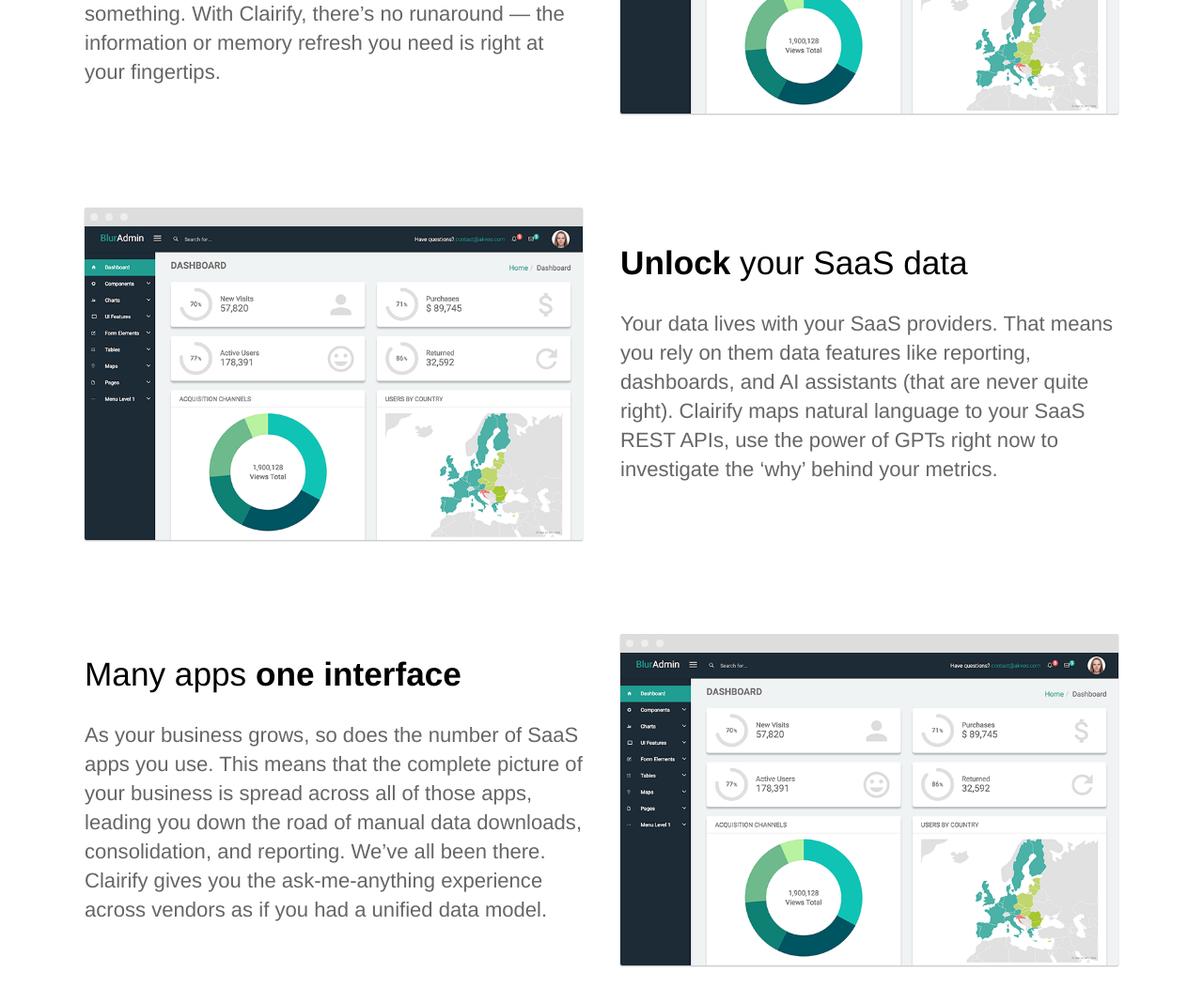
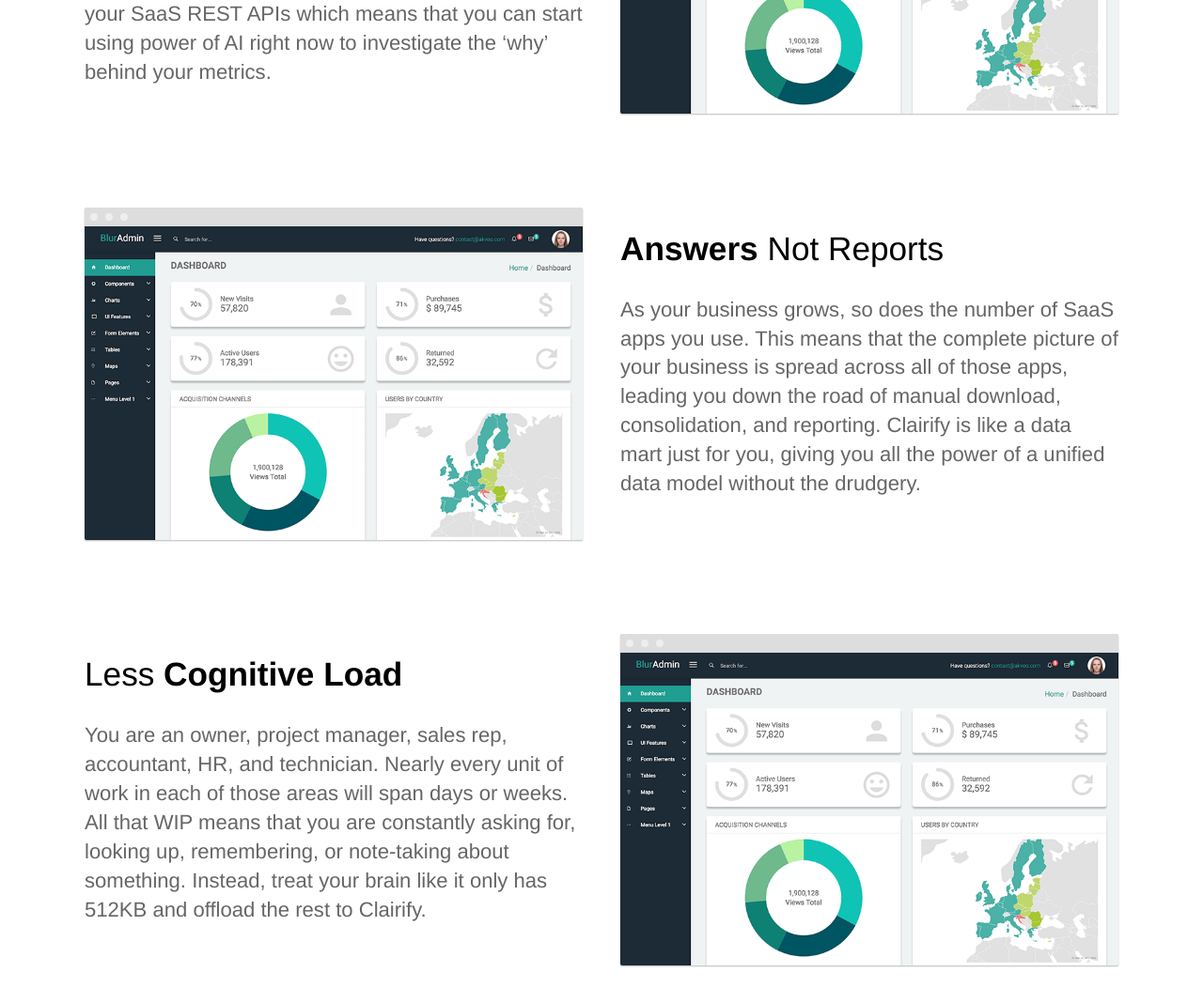
Before and after one commit to mdpatel2/mdpatel2.github.io, a Jekyll site: the page built from index.html, in a window 1280 px wide and 1400 px high, scrolled down 1270 px, cut to the strip 0-1224 px from the top of the window. Shown: the top 1068 px of the strip at 94% size. Built offline with Jekyll 4.4.1, drawn with Linux system fonts in a browser that asks for light colours; some of the changed text lies outside the part shown.

```diff
--- a/index.html
+++ b/index.html
@@ -1,5 +1,5 @@
 ---
-title: The last sales CRM you'll ever need
+title: An MSP co-pilot
 description: Track and optimize your sales team in real time
 ---
 <section class="hero">
@@ -17,8 +17,8 @@
 	<section>
 		<div class="container flex">
 			<div class="text editable">
-				<h2>Reduce <strong>cognitive load</strong></h2>
-				<p>You're an owner, project manager, sales rep, accountant, HR, and technician. Nearly every unit of work in each of those arenas spans days or weeks. All that WIP means that you are constantly asking for, looking up, remembering, or note-taking about something. With Clairify, there’s no runaround &mdash; the information or memory refresh you need is right at your fingertips.</p>
+				<h2>Unlock your <strong>SaaS data</strong></h2>
+				<p>Your data lives with the SaaS provider. That means you rely on them to make sure you can easily access and understand your data — and you rely on them to come up with cool AI features that can extract insights for you. Clairify connects natural language prompts to your SaaS REST APIs which means that you can start using power of AI right now to investigate the ‘why’ behind your metrics.</p>
 			</div>
 			<div class="image">
 				<img src="{{ site.baseurl }}/images/dashboard.png" alt="Screenshot" class="screenshot editable" />
@@ -29,8 +29,8 @@
 	<section>
 		<div class="container flex">
 			<div class="text editable">
-				<h2><strong>Unlock</strong> your SaaS data</h2>
-				<p>Your data lives with your SaaS providers. That means you rely on them data features like reporting, dashboards, and AI assistants (that are never quite right). Clairify maps natural language to your SaaS REST APIs, use the power of GPTs right now to investigate the ‘why’ behind your metrics.</p>
+				<h2><strong>Answers</strong> Not Reports</h2>
+				<p>As your business grows, so does the number of SaaS apps you use. This means that the complete picture of your business is spread across all of those apps, leading you down the road of manual download, consolidation, and reporting. Clairify is like a data mart just for you, giving you all the power of a unified data model without the drudgery.</p>
 			</div>
 			<div class="image">
 				<img src="{{ site.baseurl }}/images/dashboard.png" alt="Screenshot" class="screenshot editable" />
@@ -41,8 +41,8 @@
 	<section>
 		<div class="container flex">
 			<div class="text editable">
-				<h2>Many apps <strong>one interface</strong></h2>
-				<p>As your business grows, so does the number of SaaS apps you use. This means that the complete picture of your business is spread across all of those apps, leading you down the road of manual data downloads, consolidation, and reporting. We’ve all been there. Clairify gives you the ask-me-anything experience across vendors as if you had a unified data model.</p>
+				<h2>Less <strong>Cognitive Load</strong></h2>
+				<p>You are an owner, project manager, sales rep, accountant, HR, and technician. Nearly every unit of work in each of those areas will span days or weeks. All that WIP means that you are constantly asking for, looking up, remembering, or note-taking about something. Instead, treat your brain like it only has 512KB and offload the rest to Clairify.</p>
 			</div>
 			<div class="image">
 				<img src="{{ site.baseurl }}/images/dashboard.png" alt="Screenshot" class="screenshot editable" />
@@ -55,8 +55,8 @@
 			<div class="testimonial-block">
 				<div class="square-image"><img src="https://source.unsplash.com/6anudmpILw4/600x400" alt="Jim James" class="editable"></div>
 				<blockquote>
-					<p class="editable">Owning an MSP often means flying by the seat of your pants. It’s a lot of leg work to maintain an up-to-date understanding of who did what work, when, and for whom. This is particularly true when the information I need is spread across multiple SaaS apps. We're building Clairify to be an executive co-pilot — a single place to ask any question about your business — so that MSP owners can reduce their cognitive load and make informed operational decisions faster.</p>
-					<p class="editable author">Jim James - CEO of Global Corp.</p>
+					<p class="editable">Owning an MSP often means flying by the seat of your pants. It’s a chore maintain an up-to-date understanding of who did what work, when, and for whom. This is particularly true when the information I need is spread across multiple SaaS apps. We are building Clairify to be an executive co-pilot — a single place where can go to ask any question about your business — so that MSP owners can reduce their cognitive load and make informed operational decisions faster.</p>
+					<p class="editable author">Randall Spangler - Co-Founder and Former MSP Owner</p>
 				</blockquote>
 			</div>
 		</div>
```
